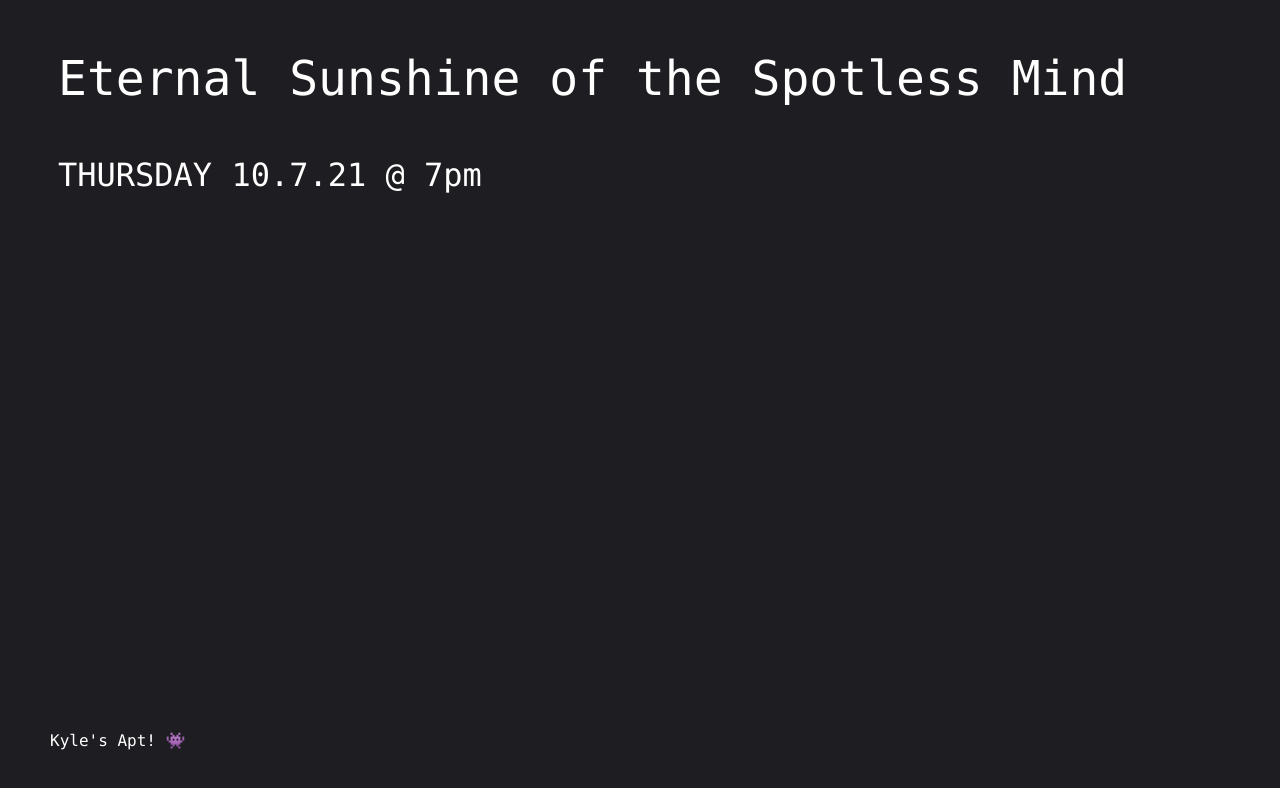
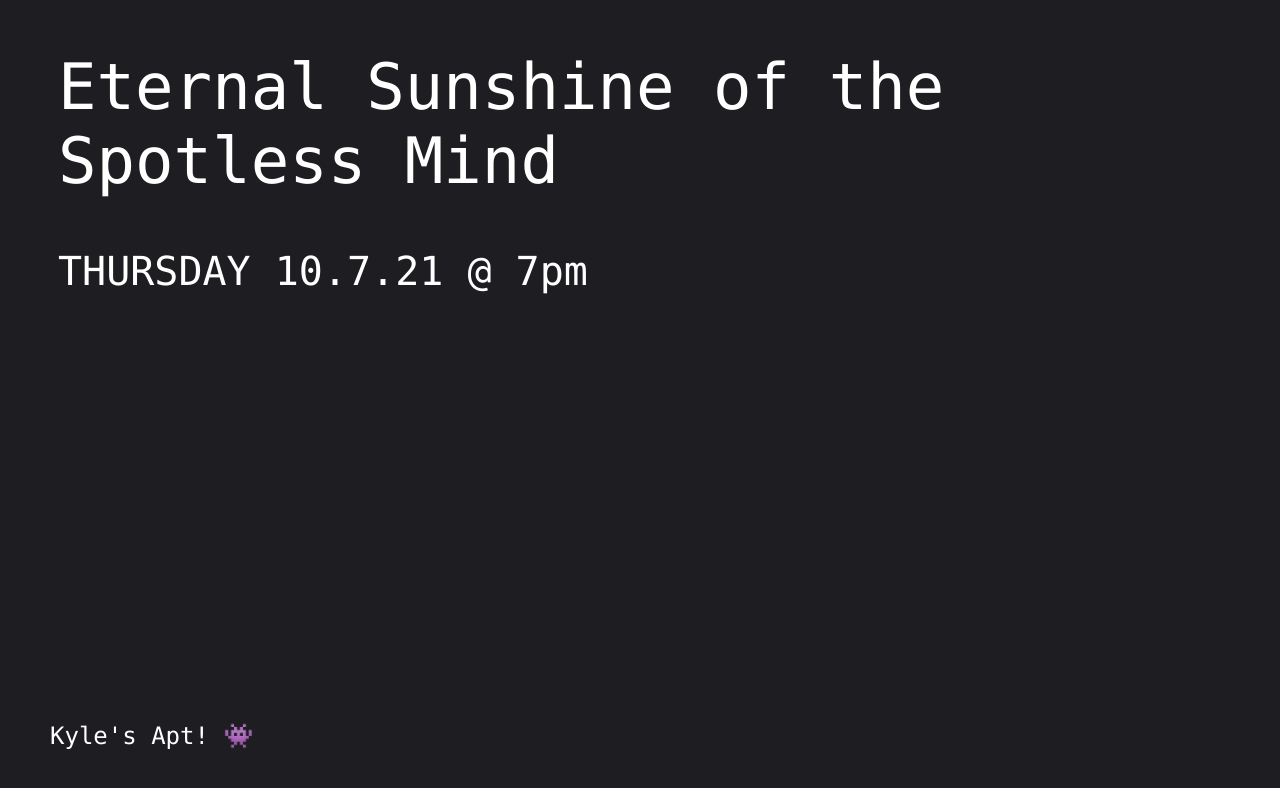
Before and after one commit to kylewenchang/kylewenchang.github.io, a plain HTML site: page index.html in a window 1280 px wide. Drawn offline with Linux system fonts and the light colour scheme.

Commit message:
Update style.css

```diff
--- a/style.css
+++ b/style.css
@@ -8,13 +8,13 @@
 .p1 {
   font-family: "Lucida Console", "Lucida Console", monospace;
   color: white;
-  font-size:3em;
+  font-size:4em;
 }
 
 .p2 {
   font-family: "Lucida Console", "Lucida Console", monospace;
   color: white;
-  font-size:2em;
+  font-size:2.5em;
 }
 
 .footer {
@@ -25,5 +25,5 @@
   color: white;
   font-family: "Lucida Console", "Lucida Console", monospace;
   color: white;
-  font-size:1em;
+  font-size:1.5em;
 }
```
